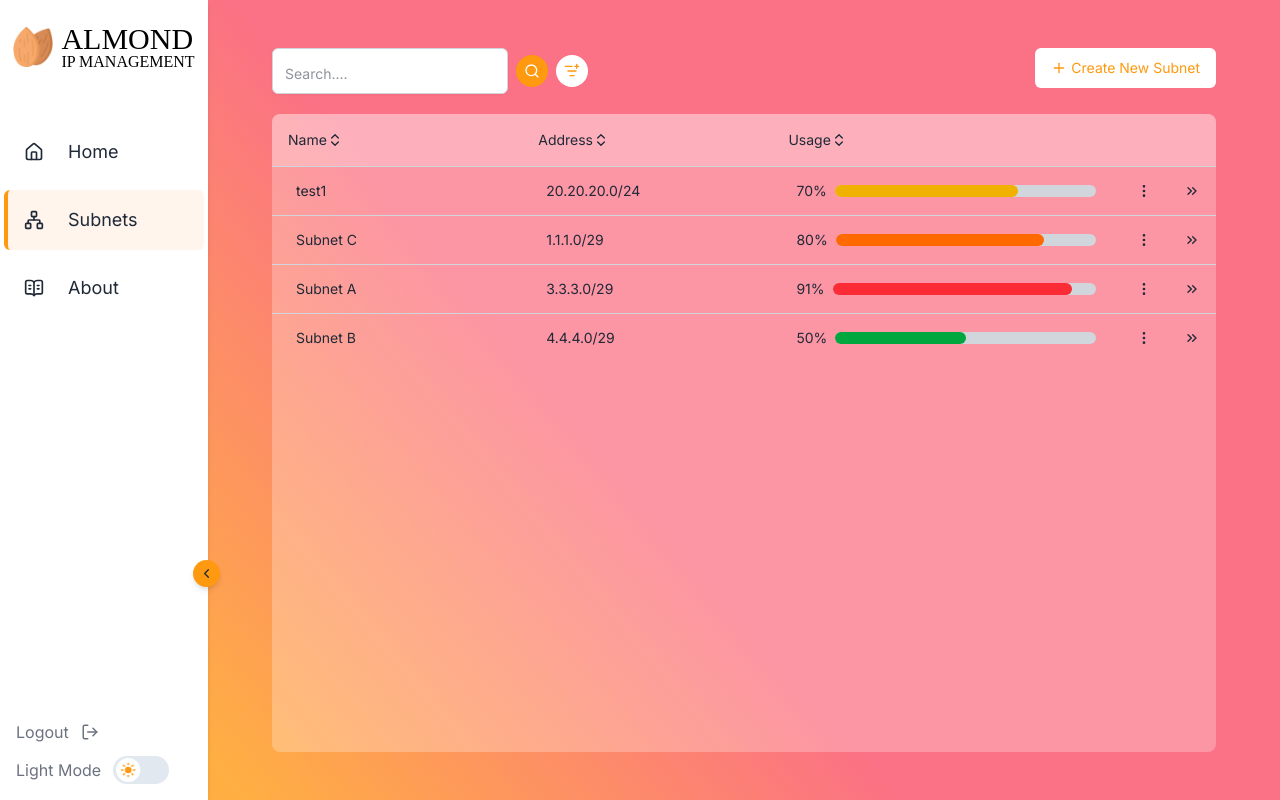
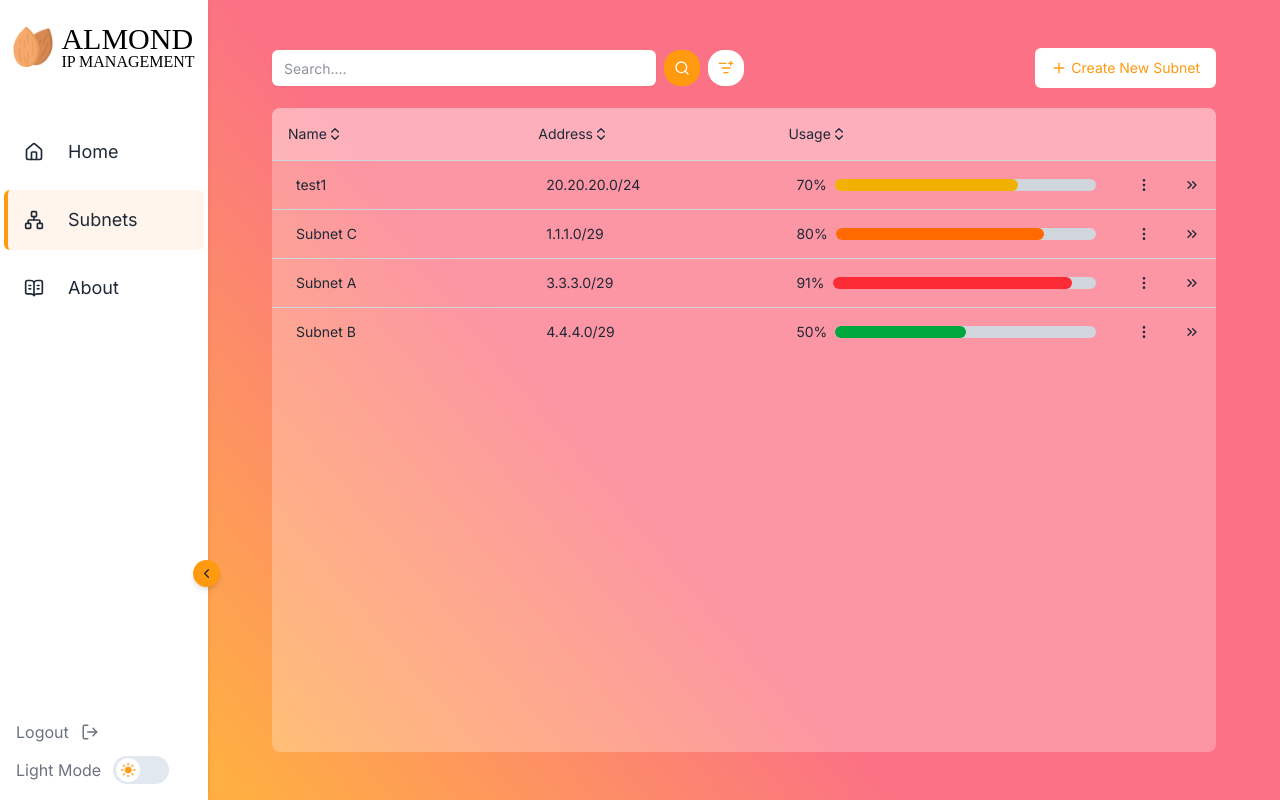
Before and after one commit to shakedGoffer/almond-ipam-new, a React (Vite) app: page /subnets in a window 1280 px wide. Built offline with nearby package versions, Linux system fonts and the light colour scheme; a web font is replaced by a local one.

Commit message:
fix: fix serch bar width and input style

```diff
--- a/src/components/FormInput.tsx
+++ b/src/components/FormInput.tsx
@@ -11,7 +11,7 @@ interface InputProps extends React.InputHTMLAttributes<HTMLInputElement> {
 }
 
 const FormInput = forwardRef<HTMLInputElement, InputProps>(
-  ({ label, error, type = "text", ...props }, ref) => {
+  ({ label, error, type = "text", className, ...props }, ref) => {
     const id = useId();
 
     return (
@@ -42,7 +42,7 @@ const FormInput = forwardRef<HTMLInputElement, InputProps>(
               "py-5 pt-6 text-form-primary-text bg-form-bg border appearance-none focus:outline-none focus:ring-0 peer",
               error
                 ? "border-status-error focus:border-status-error"
-                : "border-gray-300 focus:border-primary",
+                : "border-gray-300 focus:border-primary", className
             )}
           />
         </div>
--- a/src/components/SearchBar.tsx
+++ b/src/components/SearchBar.tsx
@@ -5,11 +5,11 @@ import { Button } from "./ui/button";
 const SearchBar = () => {
     return (
         <div className="flex flex-row flex-1 items-center gap-2">
-            <FormInput placeholder="Search...." className="py-2 text-md border-0 w-96" />
-            <Button className="p-2 h-fit w-fit rounded-2xl bg-primary text-form-bg">
+            <FormInput placeholder="Search...." className="py-2 text-md border-0 w-[30vw] min-w-68" />
+            <Button className="p-2.5 h-fit w-fit rounded-2xl bg-primary text-form-bg">
                 <Search />
             </Button>
-            <Button className="p-2 h-fit w-fit rounded-2xl">
+            <Button className="p-2.5 h-fit w-fit rounded-2xl">
                 <ListFilterPlus />
             </Button>
         </div>
```
